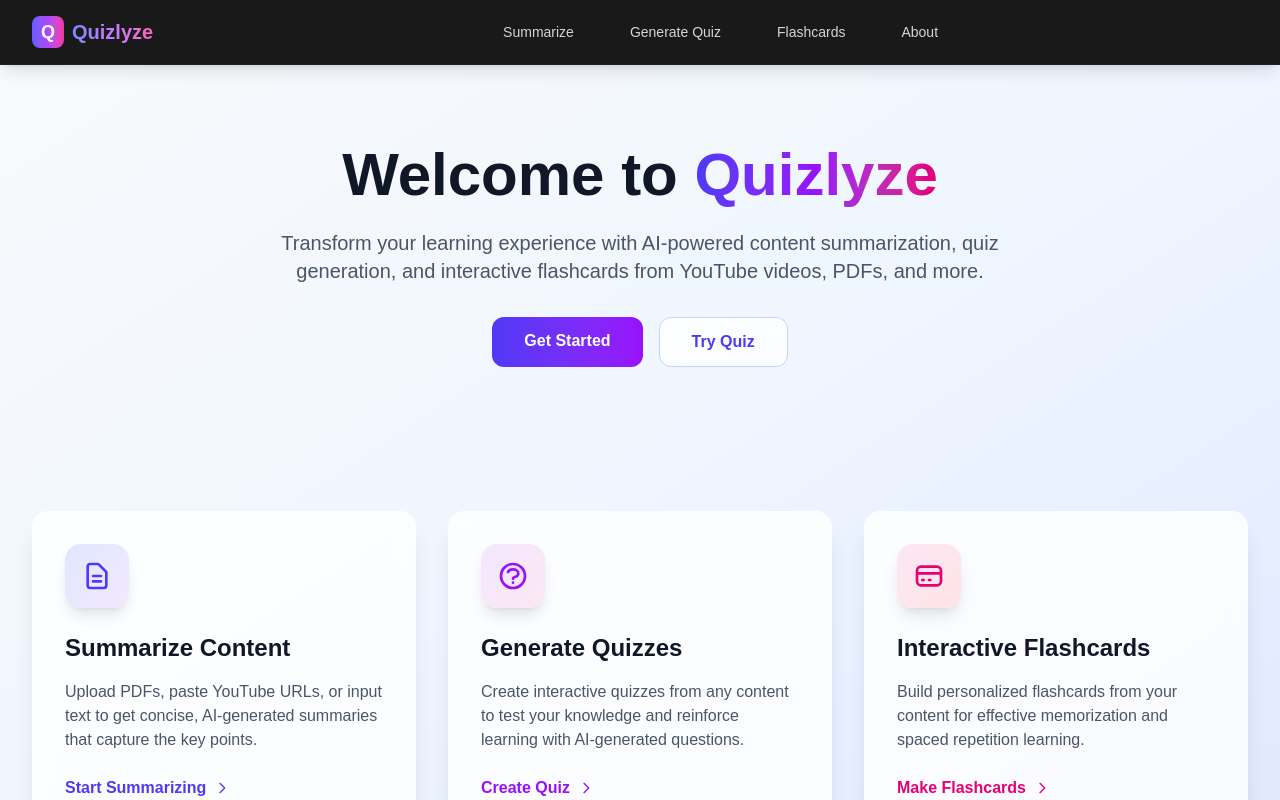
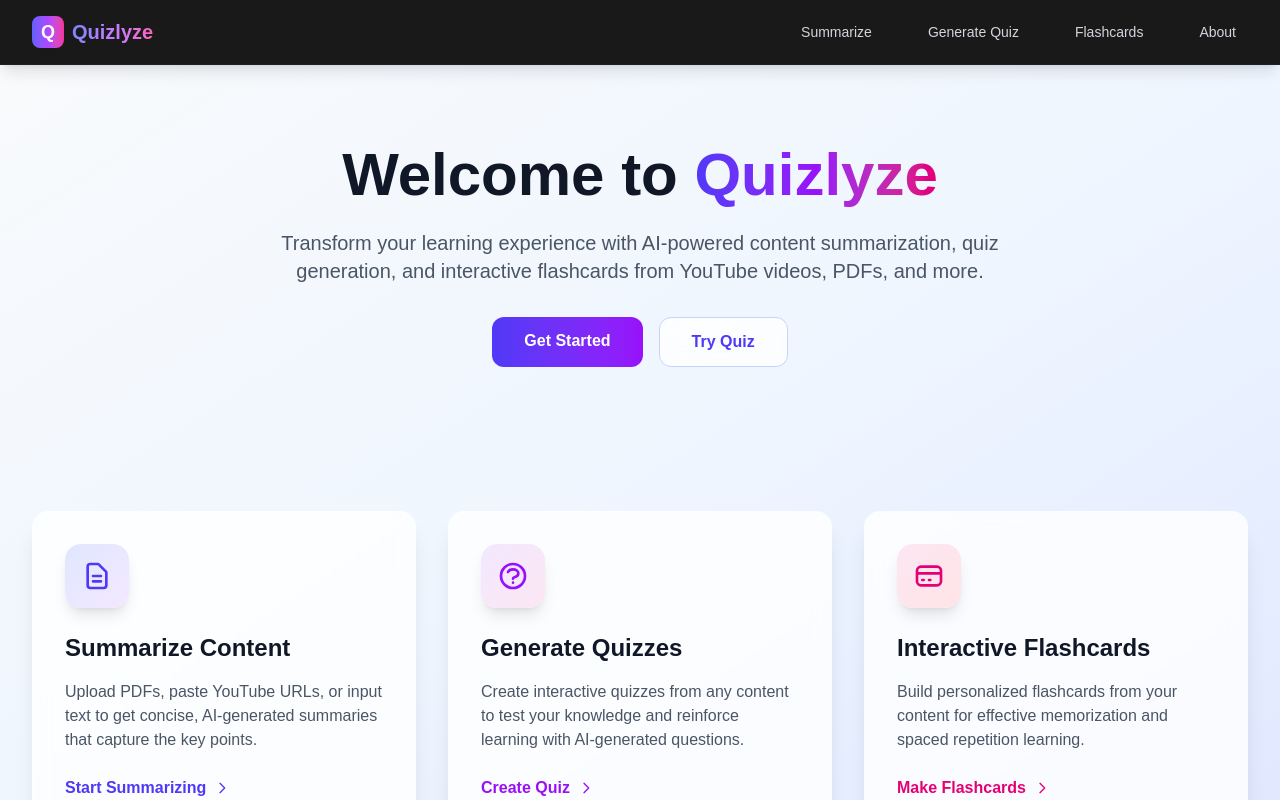
Before and after one commit to sumitksr/Quizlyze, a Next.js app: page / in a window 1280 px wide. Shown: the top 800 px of the page. Built offline with nearby package versions, Linux system fonts and the light colour scheme.

Commit message:
fixes for navabr in mobile

```diff
--- a/components/Navbar.js
+++ b/components/Navbar.js
@@ -1,9 +1,76 @@
 'use client'
 
-import React from 'react'
+import React, { useState, useEffect } from 'react'
 import Link from 'next/link'
+import { usePathname } from 'next/navigation'
+
+const navLinks = [
+  { href: '/summarize', label: 'Summarize', color: 'indigo' },
+  { href: '/quiz', label: 'Generate Quiz', color: 'purple' },
+  { href: '/flashcards', label: 'Flashcards', color: 'pink' },
+  { href: '/about', label: 'About', color: 'emerald' },
+]
+
+const colorMap = {
+  indigo: {
+    text: 'hover:text-indigo-400',
+    shadow: 'hover:shadow-indigo-500/20',
+    gradientFrom: 'from-indigo-500/10',
+    gradientTo: 'to-purple-500/10',
+    mobileBorder: 'border-indigo-500/30',
+    mobileGlow: 'hover:shadow-indigo-500/10',
+    activeText: 'text-indigo-400',
+  },
+  purple: {
+    text: 'hover:text-purple-400',
+    shadow: 'hover:shadow-purple-500/20',
+    gradientFrom: 'from-purple-500/10',
+    gradientTo: 'to-pink-500/10',
+    mobileBorder: 'border-purple-500/30',
+    mobileGlow: 'hover:shadow-purple-500/10',
+    activeText: 'text-purple-400',
+  },
+  pink: {
+    text: 'hover:text-pink-400',
+    shadow: 'hover:shadow-pink-500/20',
+    gradientFrom: 'from-pink-500/10',
+    gradientTo: 'to-rose-500/10',
+    mobileBorder: 'border-pink-500/30',
+    mobileGlow: 'hover:shadow-pink-500/10',
+    activeText: 'text-pink-400',
+  },
+  emerald: {
+    text: 'hover:text-emerald-400',
+    shadow: 'hover:shadow-emerald-500/20',
+    gradientFrom: 'from-emerald-500/10',
+    gradientTo: 'to-teal-500/10',
+    mobileBorder: 'border-emerald-500/30',
+    mobileGlow: 'hover:shadow-emerald-500/10',
+    activeText: 'text-emerald-400',
+  },
+}
 
 export default function Navbar() {
+  const [mobileMenuOpen, setMobileMenuOpen] = useState(false)
+  const pathname = usePathname()
+
+  // Close mobile menu on route change
+  useEffect(() => {
+    setMobileMenuOpen(false)
+  }, [pathname])
+
+  // Prevent body scroll when mobile menu is open
+  useEffect(() => {
+    if (mobileMenuOpen) {
+      document.body.style.overflow = 'hidden'
+    } else {
+      document.body.style.overflow = ''
+    }
+    return () => {
+      document.body.style.overflow = ''
+    }
+  }, [mobileMenuOpen])
+
   return (
     <nav className="bg-black/90 backdrop-blur-md shadow-lg border-b border-gray-800/50 sticky top-0 z-50 transition-all transition-slower">
       <div className="max-w-7xl mx-auto px-4 sm:px-6 lg:px-8">
@@ -20,50 +87,100 @@ export default function Navbar() {
             </Link>
           </div>
 
-          {/* Navigation Links */}
+          {/* Desktop Navigation Links */}
           <div className="hidden md:block">
             <div className="ml-10 flex items-baseline space-x-8">
+              {navLinks.map((link) => {
+                const colors = colorMap[link.color]
+                const isActive = pathname === link.href
+                return (
                   <Link
-                href="/summarize"
-                className="text-gray-300 hover:text-indigo-400 px-3 py-2 rounded-md text-sm font-medium transition-all transition-slower hover:scale-105 hover:bg-gray-900/50 hover:shadow-lg hover:shadow-indigo-500/20 relative overflow-hidden group"
+                    key={link.href}
+                    href={link.href}
+                    className={`${isActive ? colors.activeText : 'text-gray-300'} ${colors.text} px-3 py-2 rounded-md text-sm font-medium transition-all transition-slower hover:scale-105 hover:bg-gray-900/50 hover:shadow-lg ${colors.shadow} relative overflow-hidden group`}
                   >
-                <span className="relative z-10">Summarize</span>
-                <div className="absolute inset-0 bg-gradient-to-r from-indigo-500/10 to-purple-500/10 rounded-md transform scale-x-0 group-hover:scale-x-100 transition-transform transition-slower origin-left"></div>
+                    <span className="relative z-10">{link.label}</span>
+                    <div className={`absolute inset-0 bg-gradient-to-r ${colors.gradientFrom} ${colors.gradientTo} rounded-md transform scale-x-0 group-hover:scale-x-100 transition-transform transition-slower origin-left`}></div>
                   </Link>
-              <Link
-                href="/quiz"
-                className="text-gray-300 hover:text-purple-400 px-3 py-2 rounded-md text-sm font-medium transition-all transition-slower hover:scale-105 hover:bg-gray-900/50 hover:shadow-lg hover:shadow-purple-500/20 relative overflow-hidden group"
-              >
-                <span className="relative z-10">Generate Quiz</span>
-                <div className="absolute inset-0 bg-gradient-to-r from-purple-500/10 to-pink-500/10 rounded-md transform scale-x-0 group-hover:scale-x-100 transition-transform transition-slower origin-left"></div>
-              </Link>
-              <Link
-                href="/flashcards"
-                className="text-gray-300 hover:text-pink-400 px-3 py-2 rounded-md text-sm font-medium transition-all transition-slower hover:scale-105 hover:bg-gray-900/50 hover:shadow-lg hover:shadow-pink-500/20 relative overflow-hidden group"
-              >
-                <span className="relative z-10">Flashcards</span>
-                <div className="absolute inset-0 bg-gradient-to-r from-pink-500/10 to-rose-500/10 rounded-md transform scale-x-0 group-hover:scale-x-100 transition-transform transition-slower origin-left"></div>
-              </Link>
-              <Link
-                href="/about"
-                className="text-gray-300 hover:text-emerald-400 px-3 py-2 rounded-md text-sm font-medium transition-all transition-slower hover:scale-105 hover:bg-gray-900/50 hover:shadow-lg hover:shadow-emerald-500/20 relative overflow-hidden group"
-              >
-                <span className="relative z-10">About</span>
-                <div className="absolute inset-0 bg-gradient-to-r from-emerald-500/10 to-teal-500/10 rounded-md transform scale-x-0 group-hover:scale-x-100 transition-transform transition-slower origin-left"></div>
-              </Link>
+                )
+              })}
             </div>
           </div>
 
-          {/* Right side - Mobile menu button */}
-          <div className="flex items-center space-x-4">
           {/* Mobile menu button */}
-            <div className="md:hidden">
-              <button className="text-gray-300 hover:text-indigo-400 p-2 rounded-lg hover:bg-gray-900/50 transition-all transition-slower hover:scale-110 hover:shadow-lg hover:shadow-indigo-500/20">
-                <svg className="w-6 h-6 transition-all transition-slower" fill="none" stroke="currentColor" viewBox="0 0 24 24">
-                  <path strokeLinecap="round" strokeLinejoin="round" strokeWidth={2} d="M4 6h16M4 12h16M4 18h16" />
-                </svg>
+          <div className="flex items-center md:hidden">
+            <button
+              id="mobile-menu-toggle"
+              onClick={() => setMobileMenuOpen((prev) => !prev)}
+              aria-label={mobileMenuOpen ? 'Close menu' : 'Open menu'}
+              aria-expanded={mobileMenuOpen}
+              className="relative text-gray-300 hover:text-indigo-400 p-2 rounded-lg hover:bg-gray-900/50 transition-all duration-300 hover:shadow-lg hover:shadow-indigo-500/20 w-10 h-10 flex items-center justify-center"
+            >
+              {/* Animated hamburger → X */}
+              <span className="sr-only">{mobileMenuOpen ? 'Close menu' : 'Open menu'}</span>
+              <div className="w-5 h-4 relative flex flex-col justify-between">
+                <span
+                  className={`block h-0.5 w-5 bg-current rounded-full transition-all duration-300 ease-in-out origin-center ${
+                    mobileMenuOpen ? 'rotate-45 translate-y-[7px]' : ''
+                  }`}
+                />
+                <span
+                  className={`block h-0.5 w-5 bg-current rounded-full transition-all duration-200 ease-in-out ${
+                    mobileMenuOpen ? 'opacity-0 scale-x-0' : 'opacity-100 scale-x-100'
+                  }`}
+                />
+                <span
+                  className={`block h-0.5 w-5 bg-current rounded-full transition-all duration-300 ease-in-out origin-center ${
+                    mobileMenuOpen ? '-rotate-45 -translate-y-[7px]' : ''
+                  }`}
+                />
+              </div>
             </button>
           </div>
+        </div>
+      </div>
+
+      {/* Mobile menu overlay */}
+      <div
+        className={`fixed inset-0 top-16 bg-black/60 backdrop-blur-sm z-40 transition-opacity duration-300 md:hidden ${
+          mobileMenuOpen ? 'opacity-100 pointer-events-auto' : 'opacity-0 pointer-events-none'
+        }`}
+        onClick={() => setMobileMenuOpen(false)}
+        aria-hidden="true"
+      />
+
+      {/* Mobile menu panel */}
+      <div
+        id="mobile-menu-panel"
+        className={`absolute left-0 right-0 top-16 z-50 md:hidden transition-all duration-300 ease-in-out ${
+          mobileMenuOpen
+            ? 'opacity-100 translate-y-0'
+            : 'opacity-0 -translate-y-4 pointer-events-none'
+        }`}
+      >
+        <div className="bg-black/95 backdrop-blur-xl border-b border-gray-800/50 shadow-2xl shadow-black/50">
+          <div className="max-w-7xl mx-auto px-4 py-4 space-y-1">
+            {navLinks.map((link, index) => {
+              const colors = colorMap[link.color]
+              const isActive = pathname === link.href
+              return (
+                <Link
+                  key={link.href}
+                  href={link.href}
+                  onClick={() => setMobileMenuOpen(false)}
+                  className={`block px-4 py-3 rounded-xl text-base font-medium transition-all duration-300 ease-in-out border border-transparent ${
+                    isActive
+                      ? `${colors.activeText} bg-gray-900/80 ${colors.mobileBorder}`
+                      : `text-gray-300 ${colors.text} hover:bg-gray-900/50 hover:${colors.mobileBorder}`
+                  } hover:shadow-lg ${colors.mobileGlow} hover:translate-x-1`}
+                  style={{
+                    transitionDelay: mobileMenuOpen ? `${index * 50}ms` : '0ms',
+                  }}
+                >
+                  {link.label}
+                </Link>
+              )
+            })}
           </div>
         </div>
       </div>
```
Lines whose indentation alone changed are shown as unchanged.
